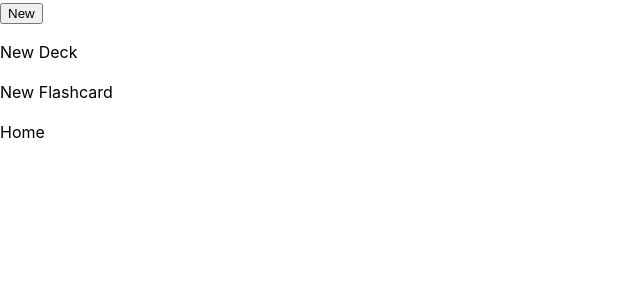
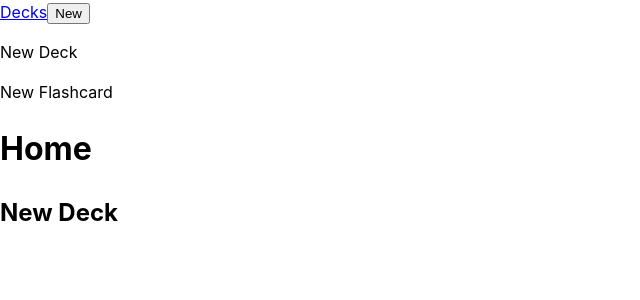
Before and after one commit to joshuanelsondev/flashcard-app, a React (Vite) app in the folder client/: page / in a window 1280 px wide. Shown: the top 300 px of the page, without its empty margins (0-640 px from the left). Built offline with nearby package versions, Linux system fonts and the light colour scheme.

Commit message:
refactor: update routes component, Home component, and NewButton component

```diff
--- a/client/src/components/NewButton.jsx
+++ b/client/src/components/NewButton.jsx
@@ -1,8 +1,10 @@
 // src/components/NewButton.jsx
+import { Link } from 'react-router-dom'
 
 export default function NewButton() {
   return (
     <div>
+      <Link to={'/decks'}>Decks</Link>
       <button>New</button>
       <div>
         <p>New Deck</p>
--- a/client/src/pages/Home.jsx
+++ b/client/src/pages/Home.jsx
@@ -1,5 +1,12 @@
 // src/pages/Home.jsx
 
 export default function Home() {
-  return <div>Home</div>
+  return (
+    <div>
+      <h1>Home</h1>
+      <div>
+        <h2>New Deck</h2>
+      </div>
+    </div>
+  )
 }
--- a/client/src/routes.jsx
+++ b/client/src/routes.jsx
@@ -21,7 +21,7 @@ const router = createBrowserRouter([
         element: <Decks />,
       },
       {
-        path: '/flashcards',
+        path: '/decks/:id/flashcards',
         element: <Flashcards />,
       },
     ],
```
